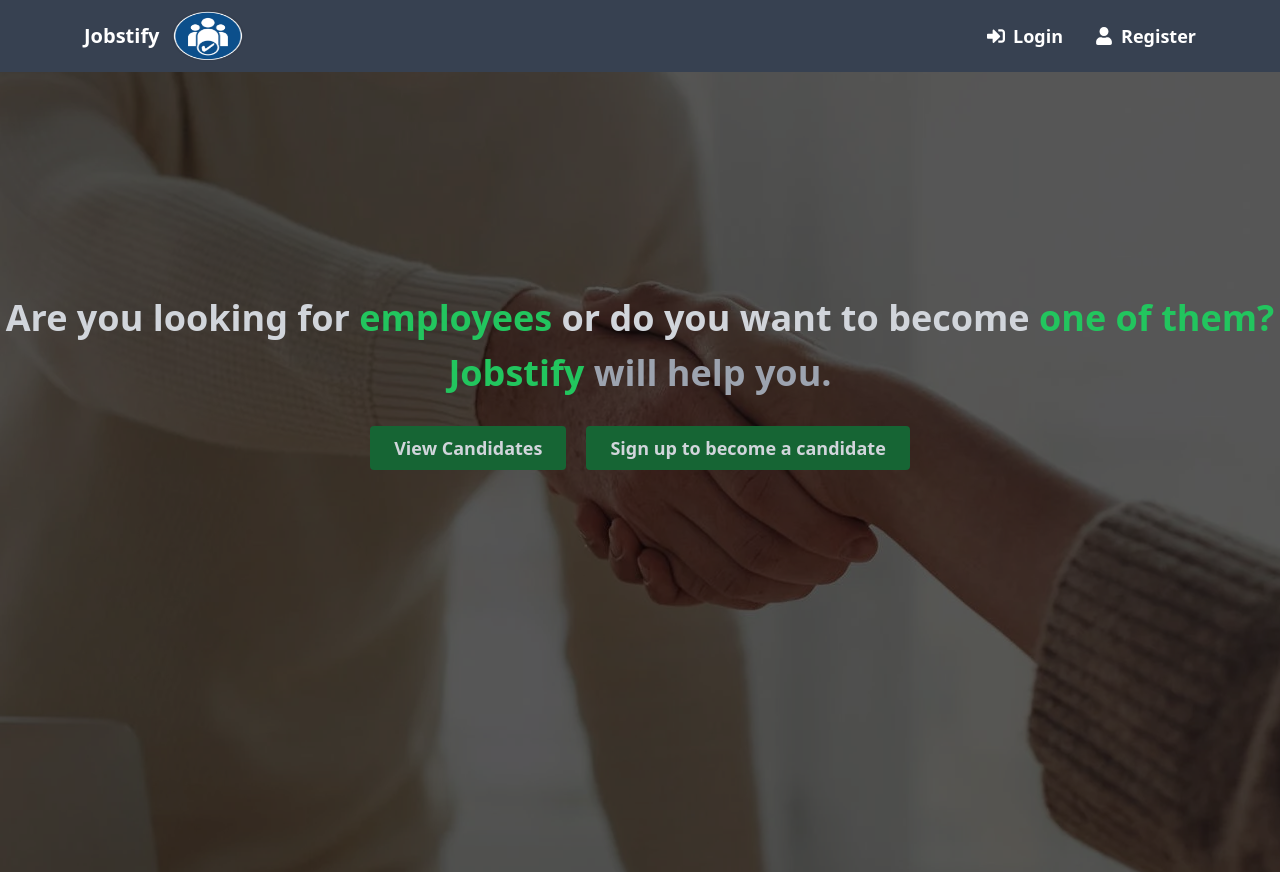
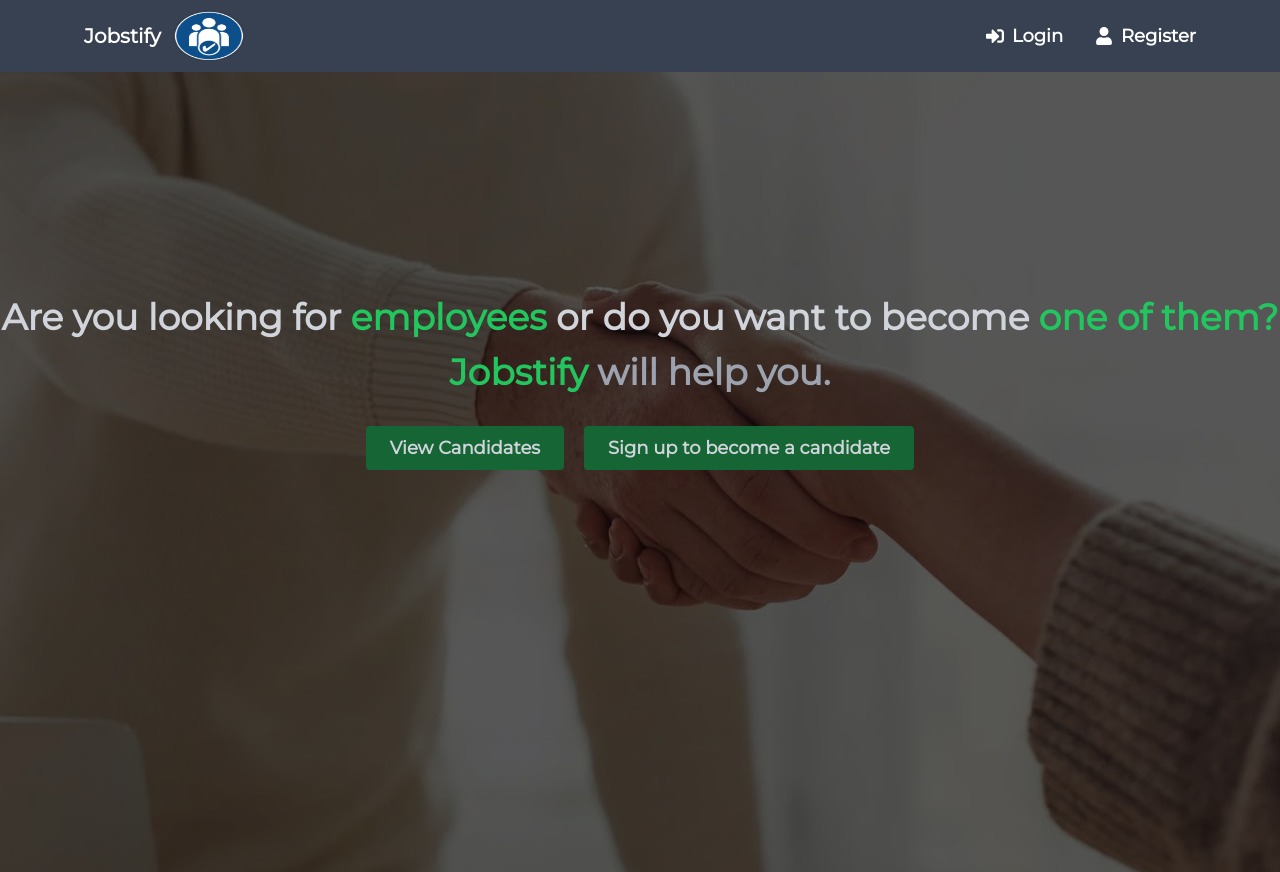
Before and after one commit to emirsahovic/mern-jobstify-app, a React (Create React App) app in the folder frontend/: page / in a window 1280 px wide. Built offline with nearby package versions, Linux system fonts and the light colour scheme; the HTML template or start-up script is replaced by a standard one.

Commit message:
New font family

```diff
--- a/frontend/src/index.css
+++ b/frontend/src/index.css
@@ -1,3 +1,5 @@
+@import url('https://fonts.googleapis.com/css2?family=Montserrat:ital,wght@0,100;0,200;0,300;0,400;1,100;1,200&display=swap');
+
 @tailwind base;
 @tailwind components;
 @tailwind utilities;
@@ -14,11 +16,18 @@
     background-repeat: no-repeat;
 }
 
+.profile-image {
+    background-image: url('./assets/profile-image.png');
+    background-position: center;
+    background-repeat: no-repeat;
+}
+
 html, body {
     height:100%;
     width:100%;
     margin:0;
     padding:0;
+    font-family: 'Montserrat', sans-serif;
 }
 #hideMe {
     -moz-animation: cssAnimation 0s ease-in 3s forwards;
```
